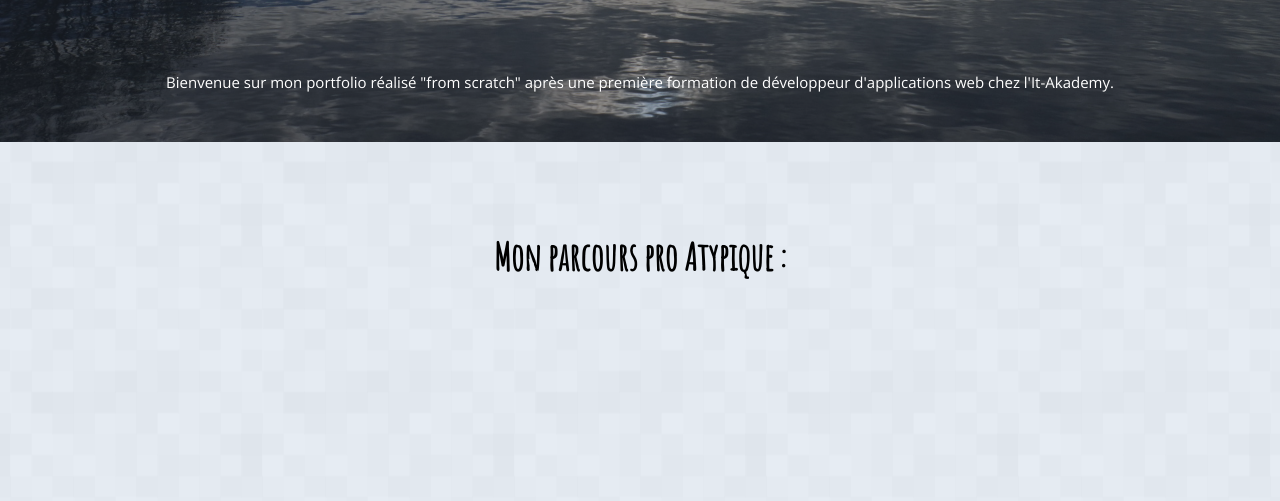
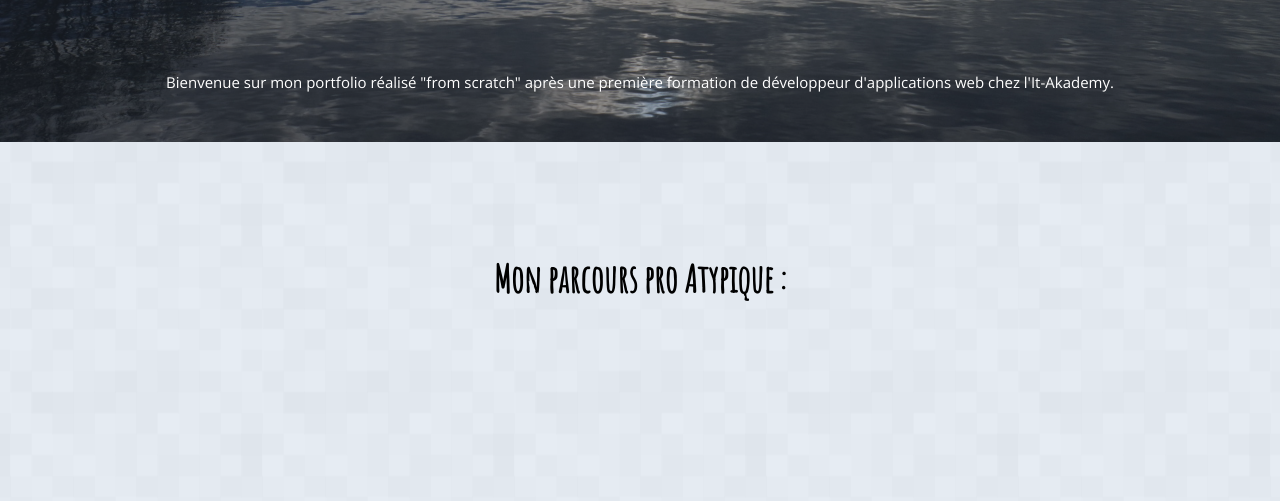
Before and after one commit to SimonBdBc/Portfolio, a PHP site: page / in a window 1280 px wide. Shown: the part 653-1154 px from the top of the page. Run offline with PHP 8.4, Linux system fonts and the light colour scheme; some libraries are stand-ins or nearby versions.

Commit message:
modif xp title

```diff
--- a/css/style.css
+++ b/css/style.css
@@ -248,6 +248,11 @@
 .section-container{
   padding-left: 10%;
   padding-right: 10%;
+}
+.section-title{
+  margin-bottom: -50px;
+  padding: 0;
+  justify-content: center;
 }
 .half-size{
   width: 50%;
--- a/pages/xp.php
+++ b/pages/xp.php
@@ -1,7 +1,5 @@
 <section id="part2" class="flex-container flex-wrap section-container">
-  <div class="section-title">
-    <h2>Mon parcours pro Atypique :</h2>
-  </div>
+  <h2 class="section-title">Mon parcours pro Atypique :</h2>
   <div class="flex-container flex-wrap flex-row flex-wrap-reverse">
     <div class="half-size min-size-small">
       <ul>
```
